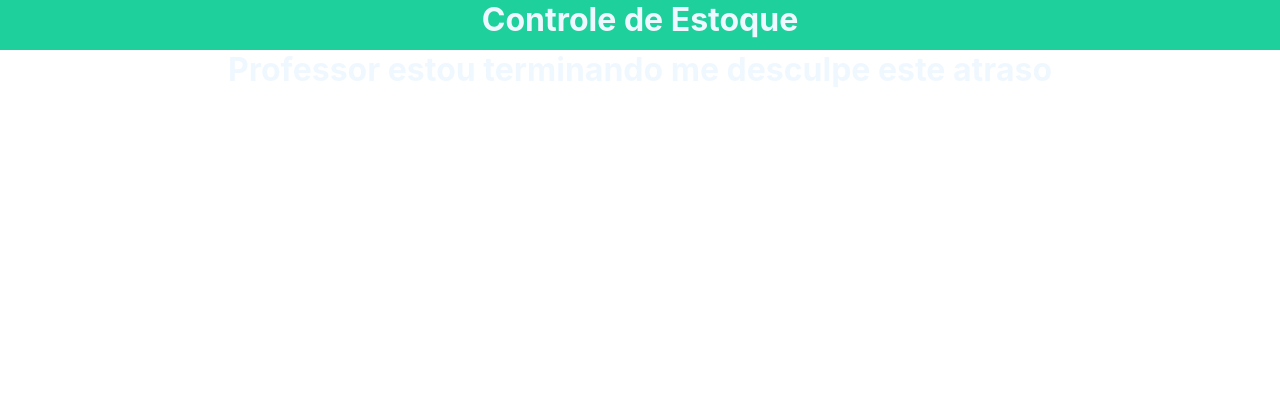
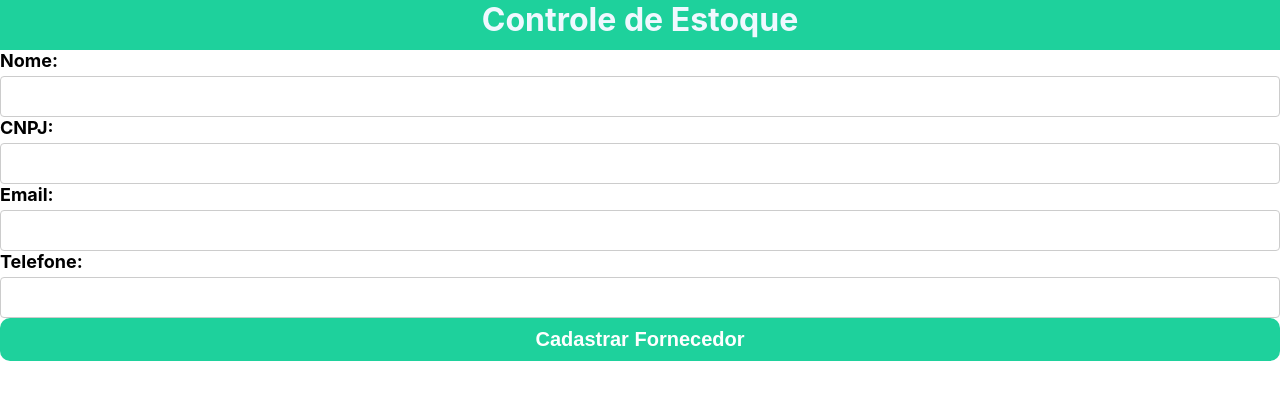
Before and after one commit to barrosads/projeto_fullstack_front, a React (Create React App) app: page /cad_fornecedores in a window 1280 px wide. Shown: the top 400 px of the page. Built offline with nearby package versions, Linux system fonts and the light colour scheme.

Commit message:
Update fornecedor.js

```diff
--- a/src/pages/fornecedor.js
+++ b/src/pages/fornecedor.js
@@ -1,9 +1,47 @@
-function Fornecedores() {
-    return (
-      <div className="App">
-       <h1>Professor estou terminando me desculpe este atraso</h1>
-      </div>
-    );
-  }
+import React, { useState } from 'react';
+import axios from 'axios';
 
-  export default Fornecedores;
+const CadastroFornecedor = () => {
+  const [formData, setFormData] = useState({
+    nome: '',
+    cnpj: '',
+    email: '',
+    telefone: ''
+  });
+
+  const handleChange = (e) => {
+    setFormData({ ...formData, [e.target.name]: e.target.value });
+  };
+
+  const handleSubmit = async (e) => {
+    e.preventDefault();
+    try {
+      const response = await axios.post('/api/fornecedores', formData);
+      alert('Fornecedor cadastrado com sucesso!');
+      console.log(response.data);
+    } catch (error) {
+      console.error("Erro ao cadastrar fornecedor:", error.response ? error.response.data : error.message);
+      alert(`Erro ao cadastrar fornecedor: ${error.response ? JSON.stringify(error.response.data) : error.message}`);
+    }
+  };
+
+  return (
+    <form onSubmit={handleSubmit}>
+      <label>Nome:
+        <input type="text" name="nome" value={formData.nome} onChange={handleChange} required />
+      </label>
+      <label>CNPJ:
+        <input type="text" name="cnpj" value={formData.cnpj} onChange={handleChange} required />
+      </label>
+      <label>Email:
+        <input type="email" name="email" value={formData.email} onChange={handleChange} required />
+      </label>
+      <label>Telefone:
+        <input type="text" name="telefone" value={formData.telefone} onChange={handleChange} required />
+      </label>
+      <button type="submit">Cadastrar Fornecedor</button>
+    </form>
+  );
+};
+
+export default CadastroFornecedor;
```
